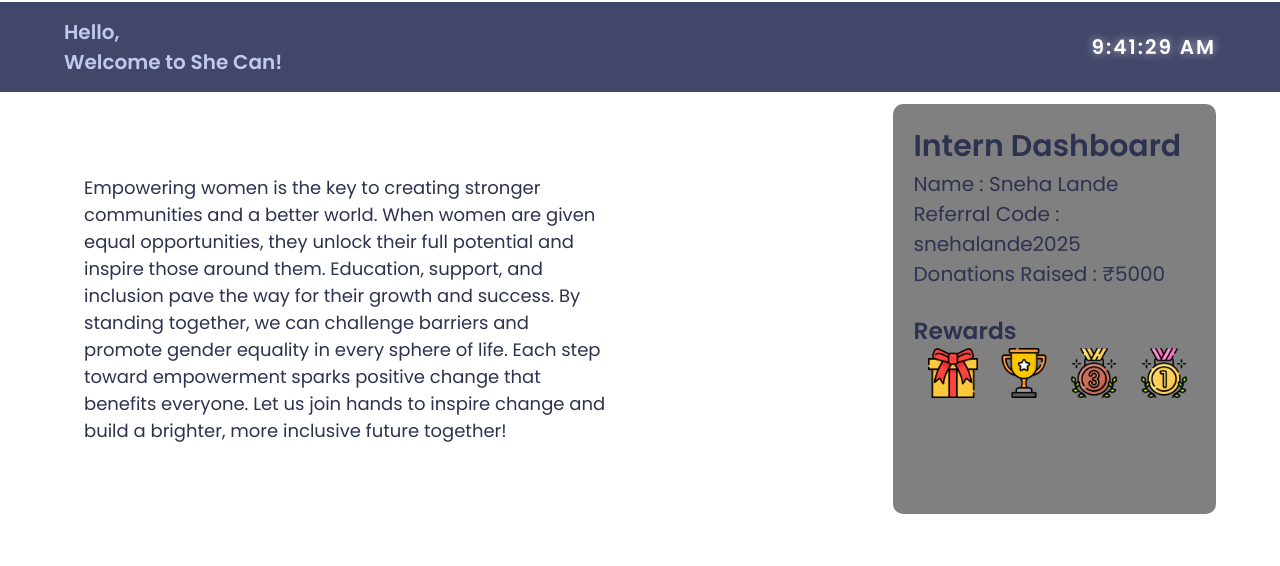
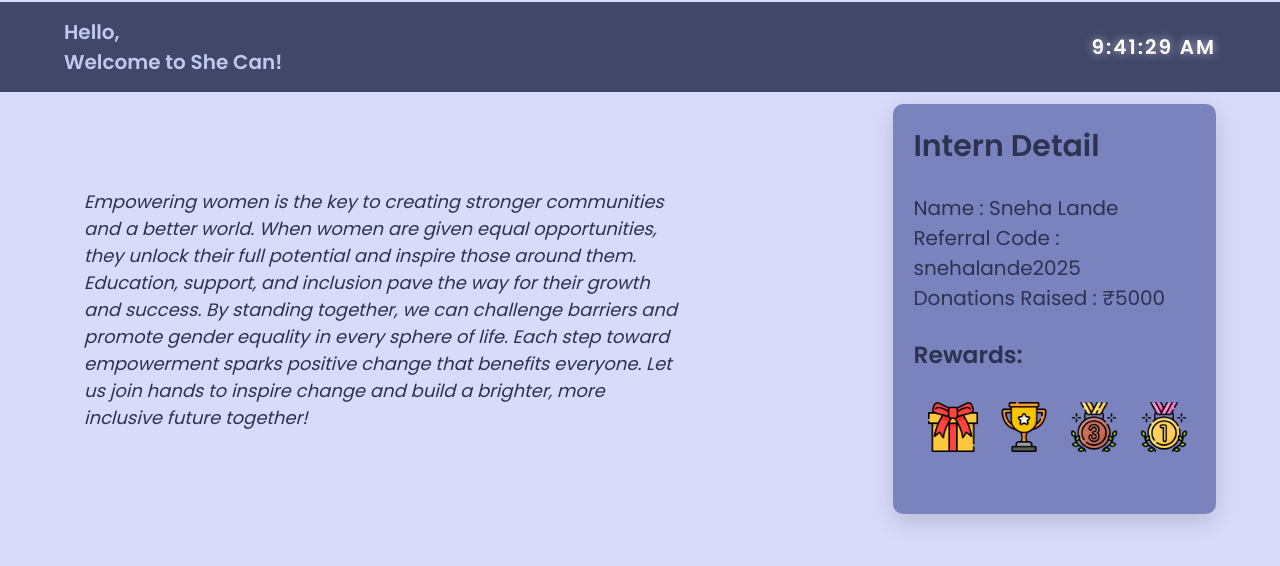
Before and after one commit to snehha017/she-can-foundation, a Flask app: page /dashboard in a window 1280 px wide. Shown: the part 116-682 px from the top of the page. Run offline with Flask 3, Linux system fonts and the light colour scheme.

Commit message:
updated the document file with proper intructions.

```diff
--- a/static/dashboardstyle.css
+++ b/static/dashboardstyle.css
@@ -7,7 +7,7 @@
 
 body {
     height: 100%;
-    background: white;
+    background: #d8dcfa;
 }
 
 .nav-bar {
@@ -99,11 +99,13 @@ body {
 }
 
 .left-section {
-    width: 49%;
+    width: 55%;
     padding: 20px;
     color: #2D3250;
     font-size: large;
     border-radius: 10px;
+    animation: fadeIn 0.9s ease-in-out;
+    font-style: italic;
 }
 
 .right-section {
@@ -111,14 +113,28 @@ body {
     height: 410px;
     align-items: center;
     color: #2D3250;
-    background-color: grey;
+    background-color: #7a83be;
     padding: 20px;
     border-radius: 10px;
     text-align: left;
     font-family: cursive;
     font-size: 20px;
+    box-shadow: 0 8px 25px rgba(0, 0, 0, 0.15);
+    animation: fadeIn 0.9s ease-in-out;
 }
 
 .rewards img{
    margin-left: 15px;
 }
+
+@keyframes fadeIn {
+    from {
+        opacity: 0;
+        transform: translateX(-15px);
+
+    }
+    to {
+        opacity: 1;
+        transform: translateX(0);
+    }
+}
--- a/templates/dashboard.html
+++ b/templates/dashboard.html
@@ -36,13 +36,13 @@
 
             </div>
             <div class="right-section">
-                <h2>Intern Dashboard</h2>
+                <h2>Intern Detail</h2> <br>
                 <p>Name : <span id="intern-name"></span></p>
                 <p>Referral Code : <span id="referral"></span></p>
                 <p>Donations Raised : ₹<span id="donations"></span></p>
                 <br>
                 <div class="rewards">
-                    <h3>Rewards</h3>
+                    <h3>Rewards:</h3><br>
                     <ul>
                         <img src="/static/images/giftbox.png" alt="Reward Icon" width="50">
                         <img src="/static/images/trophy.png" alt="Reward Icon" width="50">
```
Also changed, not shown: 2 other files.
